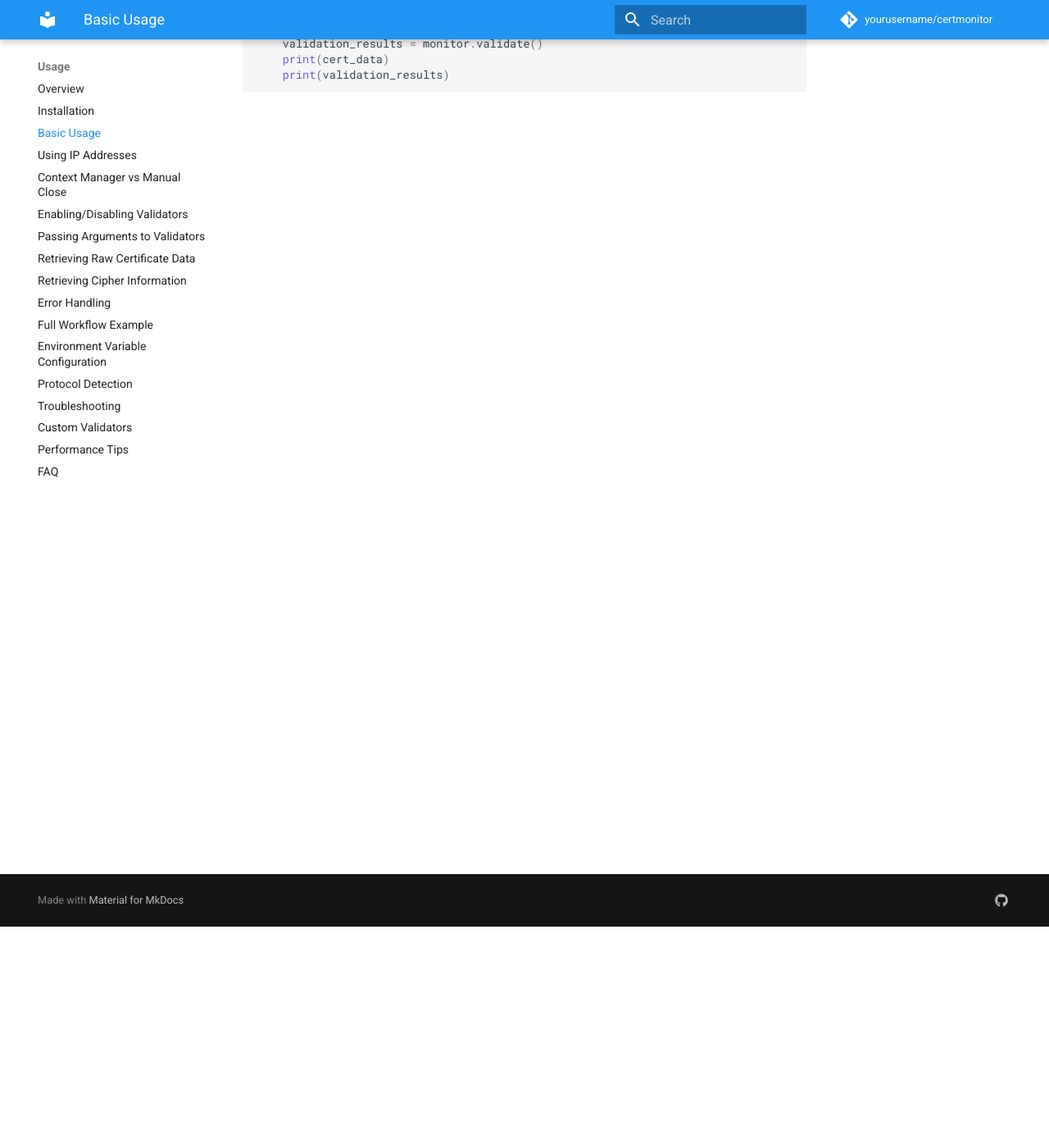
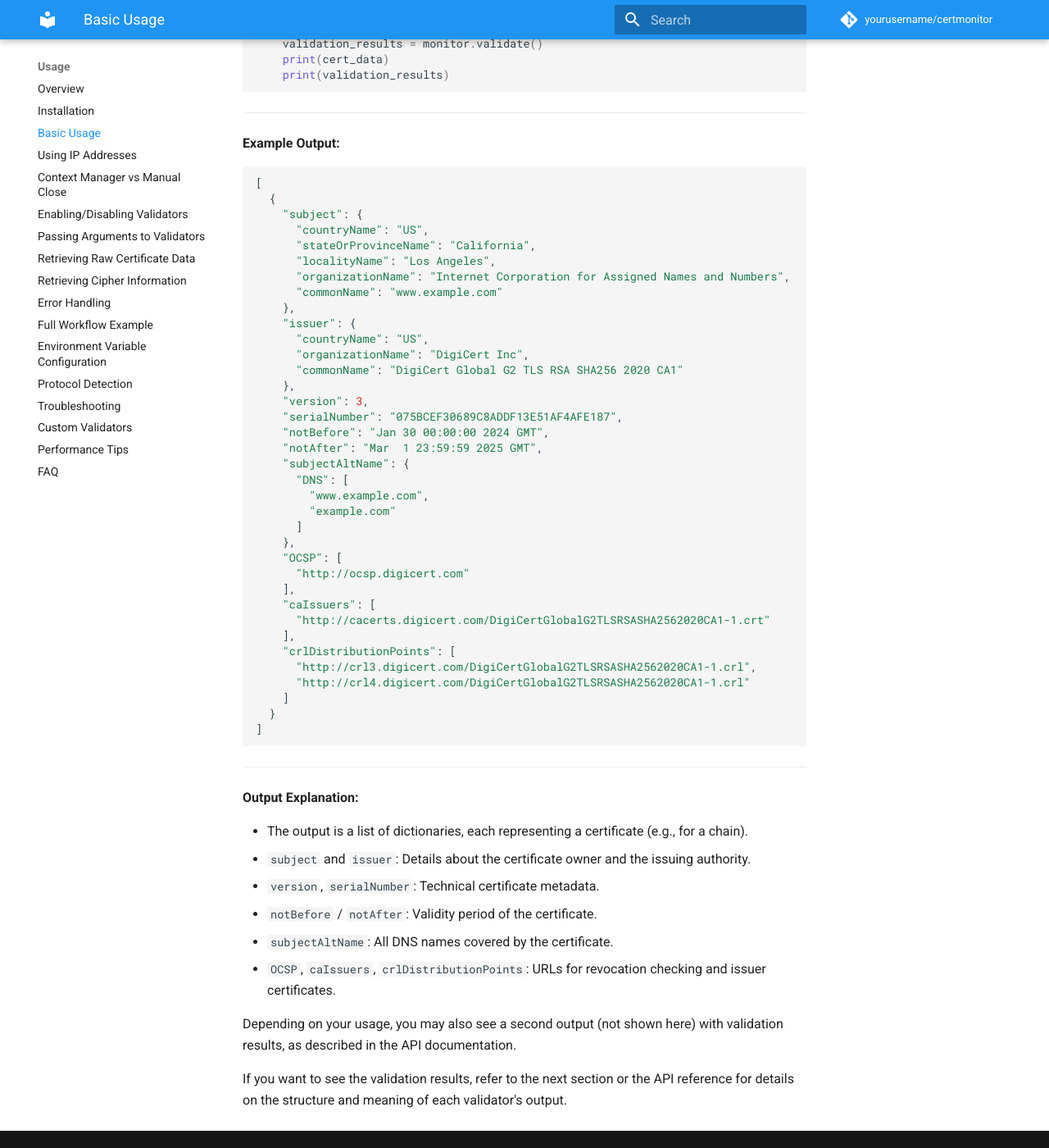
Before and after one commit to cdtomkins/certmonitor, an MkDocs documentation site: the page built from docs/usage/basic.md, in a window 1280 px wide and 1400 px high, scrolled down 270 px. Shown: the whole window at 82% size. Built offline with MkDocs 1.6.1 and Material for MkDocs 9.7.7, drawn with Linux system fonts in a browser that asks for light colours; comment, search, counter and statistics services are not loaded.

````diff
--- a/docs/usage/basic.md
+++ b/docs/usage/basic.md
@@ -9,3 +9,61 @@
     print(cert_data)
     print(validation_results)
 ```
+
+---
+
+**Example Output:**
+
+```
+[
+  {
+    "subject": {
+      "countryName": "US",
+      "stateOrProvinceName": "California",
+      "localityName": "Los Angeles",
+      "organizationName": "Internet Corporation for Assigned Names and Numbers",
+      "commonName": "www.example.com"
+    },
+    "issuer": {
+      "countryName": "US",
+      "organizationName": "DigiCert Inc",
+      "commonName": "DigiCert Global G2 TLS RSA SHA256 2020 CA1"
+    },
+    "version": 3,
+    "serialNumber": "075BCEF30689C8ADDF13E51AF4AFE187",
+    "notBefore": "Jan 30 00:00:00 2024 GMT",
+    "notAfter": "Mar  1 23:59:59 2025 GMT",
+    "subjectAltName": {
+      "DNS": [
+        "www.example.com",
+        "example.com"
+      ]
+    },
+    "OCSP": [
+      "http://ocsp.digicert.com"
+    ],
+    "caIssuers": [
+      "http://cacerts.digicert.com/DigiCertGlobalG2TLSRSASHA2562020CA1-1.crt"
+    ],
+    "crlDistributionPoints": [
+      "http://crl3.digicert.com/DigiCertGlobalG2TLSRSASHA2562020CA1-1.crl",
+      "http://crl4.digicert.com/DigiCertGlobalG2TLSRSASHA2562020CA1-1.crl"
+    ]
+  }
+]
+```
+
+---
+
+**Output Explanation:**
+
+- The output is a list of dictionaries, each representing a certificate (e.g., for a chain).
+- `subject` and `issuer`: Details about the certificate owner and the issuing authority.
+- `version`, `serialNumber`: Technical certificate metadata.
+- `notBefore` / `notAfter`: Validity period of the certificate.
+- `subjectAltName`: All DNS names covered by the certificate.
+- `OCSP`, `caIssuers`, `crlDistributionPoints`: URLs for revocation checking and issuer certificates.
+
+Depending on your usage, you may also see a second output (not shown here) with validation results, as described in the API documentation.
+
+If you want to see the validation results, refer to the next section or the API reference for details on the structure and meaning of each validator's output.
````
Also changed, not shown: pyproject.toml (+10 -1 lines), 2 other files.
